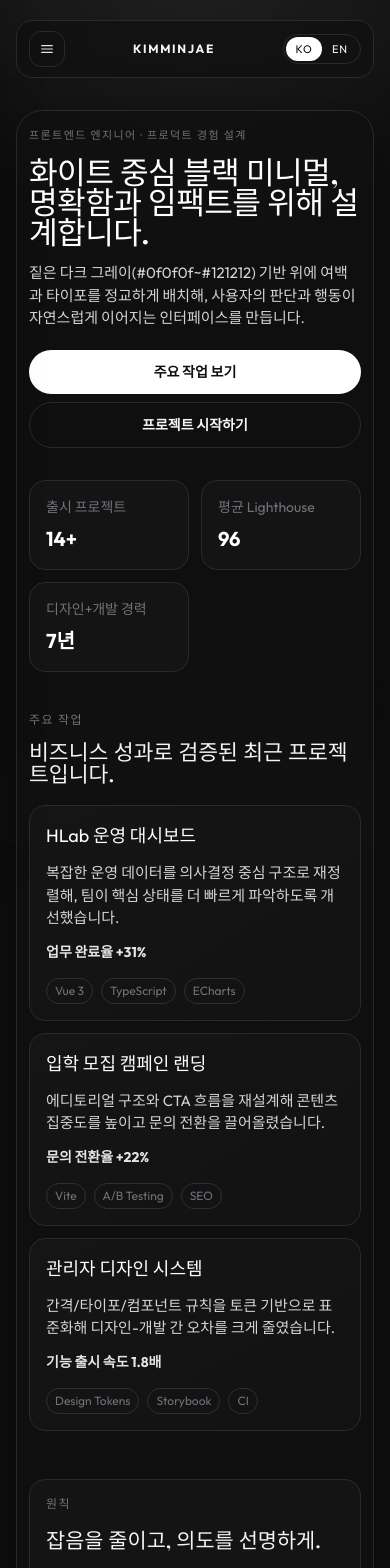
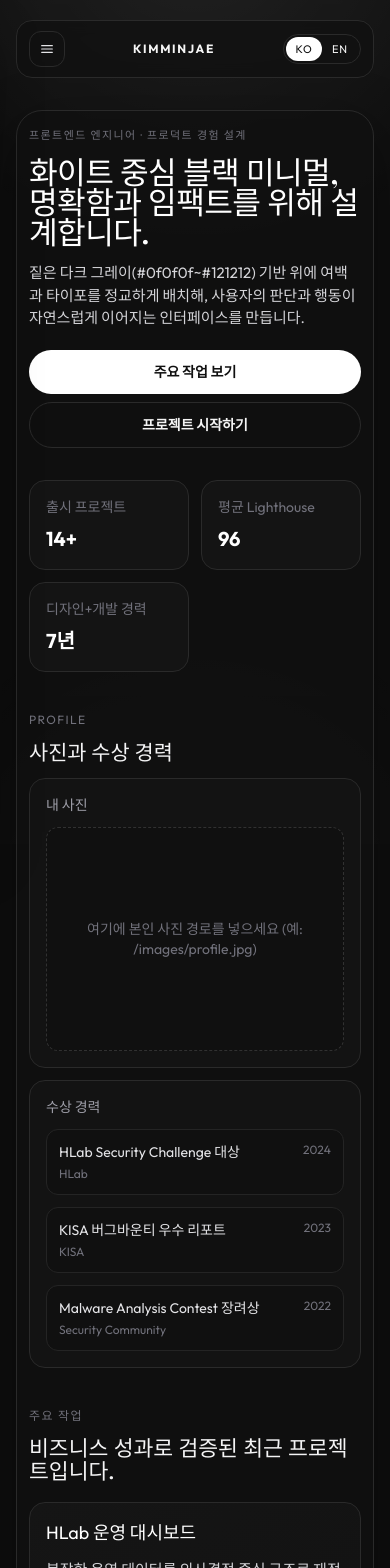
Before and after one commit to HLab-Haeyul/HLab-Web, a Vue app: page /ko in a window 390 px wide. Shown: the top 1568 px of the page. Built offline with nearby package versions, Linux system fonts and the light colour scheme; the HTML template or start-up script is replaced by a standard one.

Commit message:
feat(#3) : 스택 이미지 지원과 프로필·수상 섹션 추가

```diff
--- /dev/null
+++ b/src/features/portfolio/profileShowcase.ts
@@ -0,0 +1,56 @@
+import type { Locale, ProfileShowcaseCopy } from './types'
+
+export const profileShowcaseByLocale: Record<Locale, ProfileShowcaseCopy> = {
+  ko: {
+    kicker: 'Profile',
+    heading: '사진과 수상 경력',
+    photoTitle: '내 사진',
+    photoHint: '여기에 본인 사진 경로를 넣으세요 (예: /images/profile.jpg)',
+    photoSrc: '',
+    photoAlt: 'Kim Minjae profile photo',
+    awardsTitle: '수상 경력',
+    awards: [
+      {
+        year: '2024',
+        title: 'HLab Security Challenge 대상',
+        organizer: 'HLab',
+      },
+      {
+        year: '2023',
+        title: 'KISA 버그바운티 우수 리포트',
+        organizer: 'KISA',
+      },
+      {
+        year: '2022',
+        title: 'Malware Analysis Contest 장려상',
+        organizer: 'Security Community',
+      },
+    ],
+  },
+  en: {
+    kicker: 'Profile',
+    heading: 'Photo and Awards',
+    photoTitle: 'My Photo',
+    photoHint: 'Set your photo path here (e.g. /images/profile.jpg)',
+    photoSrc: '',
+    photoAlt: 'Kim Minjae profile photo',
+    awardsTitle: 'Awards',
+    awards: [
+      {
+        year: '2024',
+        title: 'Grand Prize, HLab Security Challenge',
+        organizer: 'HLab',
+      },
+      {
+        year: '2023',
+        title: 'Outstanding Bug Bounty Report',
+        organizer: 'KISA',
+      },
+      {
+        year: '2022',
+        title: 'Honorable Mention, Malware Analysis Contest',
+        organizer: 'Security Community',
+      },
+    ],
+  },
+}
--- a/src/features/portfolio/stackTicker.ts
+++ b/src/features/portfolio/stackTicker.ts
@@ -6,17 +6,45 @@ export const stackTickerByLocale: Record<Locale, StackTickerCopy> = {
     heading: '실무에서 사용하는 도구와 기술',
     items: [
       { icon: '🧠', label: 'Malware Analysis' },
-      { icon: '🐍', label: 'Python' },
+      {
+        imageSrc: 'https://cdn.jsdelivr.net/gh/devicons/devicon/icons/python/python-original.svg',
+        imageAlt: 'Python',
+        label: 'Python',
+      },
       { icon: '🔬', label: 'Reverse Engineering' },
       { icon: '🧩', label: 'Ghidra' },
       { icon: '🧰', label: 'IDA Pro' },
-      { icon: '🐧', label: 'Linux' },
-      { icon: '🧱', label: 'Docker' },
+      {
+        imageSrc: 'https://cdn.jsdelivr.net/gh/devicons/devicon/icons/linux/linux-original.svg',
+        imageAlt: 'Linux',
+        label: 'Linux',
+      },
+      {
+        imageSrc: 'https://cdn.jsdelivr.net/gh/devicons/devicon/icons/docker/docker-original.svg',
+        imageAlt: 'Docker',
+        label: 'Docker',
+      },
       { icon: '☁️', label: 'AWS' },
-      { icon: '🗄️', label: 'MySQL' },
-      { icon: '⚙️', label: 'Spring Boot' },
-      { icon: '📦', label: 'TypeScript' },
-      { icon: '🖥️', label: 'Vue 3' },
+      {
+        imageSrc: 'https://cdn.jsdelivr.net/gh/devicons/devicon/icons/mysql/mysql-original-wordmark.svg',
+        imageAlt: 'MySQL',
+        label: 'MySQL',
+      },
+      {
+        imageSrc: 'https://cdn.jsdelivr.net/gh/devicons/devicon/icons/spring/spring-original.svg',
+        imageAlt: 'Spring Boot',
+        label: 'Spring Boot',
+      },
+      {
+        imageSrc: 'https://cdn.jsdelivr.net/gh/devicons/devicon/icons/typescript/typescript-original.svg',
+        imageAlt: 'TypeScript',
+        label: 'TypeScript',
+      },
+      {
+        imageSrc: 'https://cdn.jsdelivr.net/gh/devicons/devicon/icons/vuejs/vuejs-original.svg',
+        imageAlt: 'Vue 3',
+        label: 'Vue 3',
+      },
     ],
   },
   en: {
@@ -24,17 +52,45 @@ export const stackTickerByLocale: Record<Locale, StackTickerCopy> = {
     heading: 'Tools and technologies I use in production',
     items: [
       { icon: '🧠', label: 'Malware Analysis' },
-      { icon: '🐍', label: 'Python' },
+      {
+        imageSrc: 'https://cdn.jsdelivr.net/gh/devicons/devicon/icons/python/python-original.svg',
+        imageAlt: 'Python',
+        label: 'Python',
+      },
       { icon: '🔬', label: 'Reverse Engineering' },
       { icon: '🧩', label: 'Ghidra' },
       { icon: '🧰', label: 'IDA Pro' },
-      { icon: '🐧', label: 'Linux' },
-      { icon: '🧱', label: 'Docker' },
+      {
+        imageSrc: 'https://cdn.jsdelivr.net/gh/devicons/devicon/icons/linux/linux-original.svg',
+        imageAlt: 'Linux',
+        label: 'Linux',
+      },
+      {
+        imageSrc: 'https://cdn.jsdelivr.net/gh/devicons/devicon/icons/docker/docker-original.svg',
+        imageAlt: 'Docker',
+        label: 'Docker',
+      },
       { icon: '☁️', label: 'AWS' },
-      { icon: '🗄️', label: 'MySQL' },
-      { icon: '⚙️', label: 'Spring Boot' },
-      { icon: '📦', label: 'TypeScript' },
-      { icon: '🖥️', label: 'Vue 3' },
+      {
+        imageSrc: 'https://cdn.jsdelivr.net/gh/devicons/devicon/icons/mysql/mysql-original-wordmark.svg',
+        imageAlt: 'MySQL',
+        label: 'MySQL',
+      },
+      {
+        imageSrc: 'https://cdn.jsdelivr.net/gh/devicons/devicon/icons/spring/spring-original.svg',
+        imageAlt: 'Spring Boot',
+        label: 'Spring Boot',
+      },
+      {
+        imageSrc: 'https://cdn.jsdelivr.net/gh/devicons/devicon/icons/typescript/typescript-original.svg',
+        imageAlt: 'TypeScript',
+        label: 'TypeScript',
+      },
+      {
+        imageSrc: 'https://cdn.jsdelivr.net/gh/devicons/devicon/icons/vuejs/vuejs-original.svg',
+        imageAlt: 'Vue 3',
+        label: 'Vue 3',
+      },
     ],
   },
 }
--- a/src/views/PortfolioView.vue
+++ b/src/views/PortfolioView.vue
@@ -2,12 +2,14 @@
 import { computed, onBeforeUnmount, onMounted, ref, watch } from 'vue'
 import { useRoute } from 'vue-router'
 import { portfolioCopyByLocale } from '../features/portfolio/copy'
+import { profileShowcaseByLocale } from '../features/portfolio/profileShowcase'
 import { stackTickerByLocale } from '../features/portfolio/stackTicker'
 import type { Locale } from '../features/portfolio/types'
 
 const route = useRoute()
 const locale = computed<Locale>(() => (route.path.startsWith('/en') ? 'en' : 'ko'))
 const copy = computed(() => portfolioCopyByLocale[locale.value])
+const profileShowcase = computed(() => profileShowcaseByLocale[locale.value])
 const stackTicker = computed(() => stackTickerByLocale[locale.value])
 const tickerLoopItems = computed(() => [...stackTicker.value.items, ...stackTicker.value.items])
 const currentYear = new Date().getFullYear()
@@ -314,6 +316,54 @@ watch([isSidebarOpen, showIntro], ([sidebarOpen, introOpen]) => {
         </article>
       </section>
 
+      <section :class="isAppLayout ? 'mt-10' : 'mt-12 md:mt-16'">
+        <div>
+          <p class="text-xs uppercase tracking-[0.12em] text-zinc-500">{{ profileShowcase.kicker }}</p>
+          <h2
+            class="mt-3 leading-[1.08] text-zinc-100 [font-family:var(--font-display)]"
+            :class="isAppLayout ? 'text-[clamp(1.3rem,5vw,1.6rem)]' : 'text-[clamp(1.5rem,3.1vw,2.2rem)]'"
+          >
+            {{ profileShowcase.heading }}
+          </h2>
+        </div>
+
+        <div class="mt-4 grid grid-cols-1 gap-3" :class="isAppLayout ? '' : 'lg:grid-cols-[0.7fr_1.3fr]'">
+          <article class="rounded-2xl border border-[#2a2a2a] bg-[#131313] p-4">
+            <p class="text-sm text-zinc-400">{{ profileShowcase.photoTitle }}</p>
+
+            <img
+              v-if="profileShowcase.photoSrc"
+              :src="profileShowcase.photoSrc"
+              :alt="profileShowcase.photoAlt"
+              class="mt-3 h-56 w-full rounded-xl object-cover"
+            />
+            <div
+              v-else
+              class="mt-3 flex h-56 w-full items-center justify-center rounded-xl border border-dashed border-[#313131] bg-[#101010] px-4 text-center text-sm text-zinc-500"
+            >
+              {{ profileShowcase.photoHint }}
+            </div>
+          </article>
+
+          <article class="rounded-2xl border border-[#2a2a2a] bg-[#131313] p-4">
+            <p class="text-sm text-zinc-400">{{ profileShowcase.awardsTitle }}</p>
+            <ul class="mt-3 grid gap-3">
+              <li
+                v-for="award in profileShowcase.awards"
+                :key="`${award.year}-${award.title}`"
+                class="rounded-xl border border-[#242424] bg-[#101010] px-3 py-3"
+              >
+                <div class="flex items-start justify-between gap-3">
+                  <p class="text-sm text-zinc-200">{{ award.title }}</p>
+                  <span class="text-xs text-zinc-500">{{ award.year }}</span>
+                </div>
+                <p class="mt-1 text-xs text-zinc-500">{{ award.organizer }}</p>
+              </li>
+            </ul>
+          </article>
+        </div>
+      </section>
+
       <section id="work" :class="isAppLayout ? 'mt-10' : 'mt-12 md:mt-20'">
         <div>
           <p class="text-xs uppercase tracking-[0.12em] text-zinc-500">{{ copy.workKicker }}</p>
@@ -388,14 +438,14 @@ watch([isSidebarOpen, showIntro], ([sidebarOpen, introOpen]) => {
         </h2>
         <div :class="isAppLayout ? 'mt-5 grid grid-cols-1 gap-2' : 'mt-6 flex flex-wrap gap-3'">
           <a
-            class="inline-flex items-center justify-center rounded-full bg-white px-4 py-3 text-sm font-semibold !text-[#0f0f0f] transition hover:-translate-y-0.5 hover:!text-[#0f0f0f]"
+            class="inline-flex items-center justify-center rounded-full bg-white px-4 py-3 text-sm font-semibold !text-[#0f0f0f] transition hover:!text-[#0f0f0f]"
             :class="isAppLayout ? 'w-full' : 'min-w-40'"
             href="mailto:hello@kimminje.dev"
           >
             {{ copy.emailCta }}
           </a>
           <a
-            class="inline-flex items-center justify-center rounded-full border border-[#2a2a2a] px-4 py-3 text-sm font-semibold text-zinc-100 transition hover:-translate-y-0.5"
+            class="inline-flex items-center justify-center rounded-full border border-[#2a2a2a] px-4 py-3 text-sm font-semibold text-zinc-100 transition"
             :class="isAppLayout ? 'w-full' : 'min-w-40'"
             href="https://github.com"
             target="_blank"
@@ -430,7 +480,14 @@ watch([isSidebarOpen, showIntro], ([sidebarOpen, introOpen]) => {
               :key="`${item.label}-${index}`"
               class="shrink-0 flex items-center gap-2 rounded-full border border-[#2a2a2a] bg-[#111111] px-3 py-1.5"
             >
-              <span class="text-base leading-none">{{ item.icon }}</span>
+              <img
+                v-if="item.imageSrc"
+                :src="item.imageSrc"
+                :alt="item.imageAlt ?? item.label"
+                class="h-4 w-4 object-contain"
+                loading="lazy"
+              />
+              <span v-else class="text-base leading-none">{{ item.icon ?? '•' }}</span>
               <span class="text-sm text-zinc-200">{{ item.label }}</span>
             </article>
           </div>
```
Also changed, not shown: src/features/portfolio/types.ts (+20 -1 lines).
